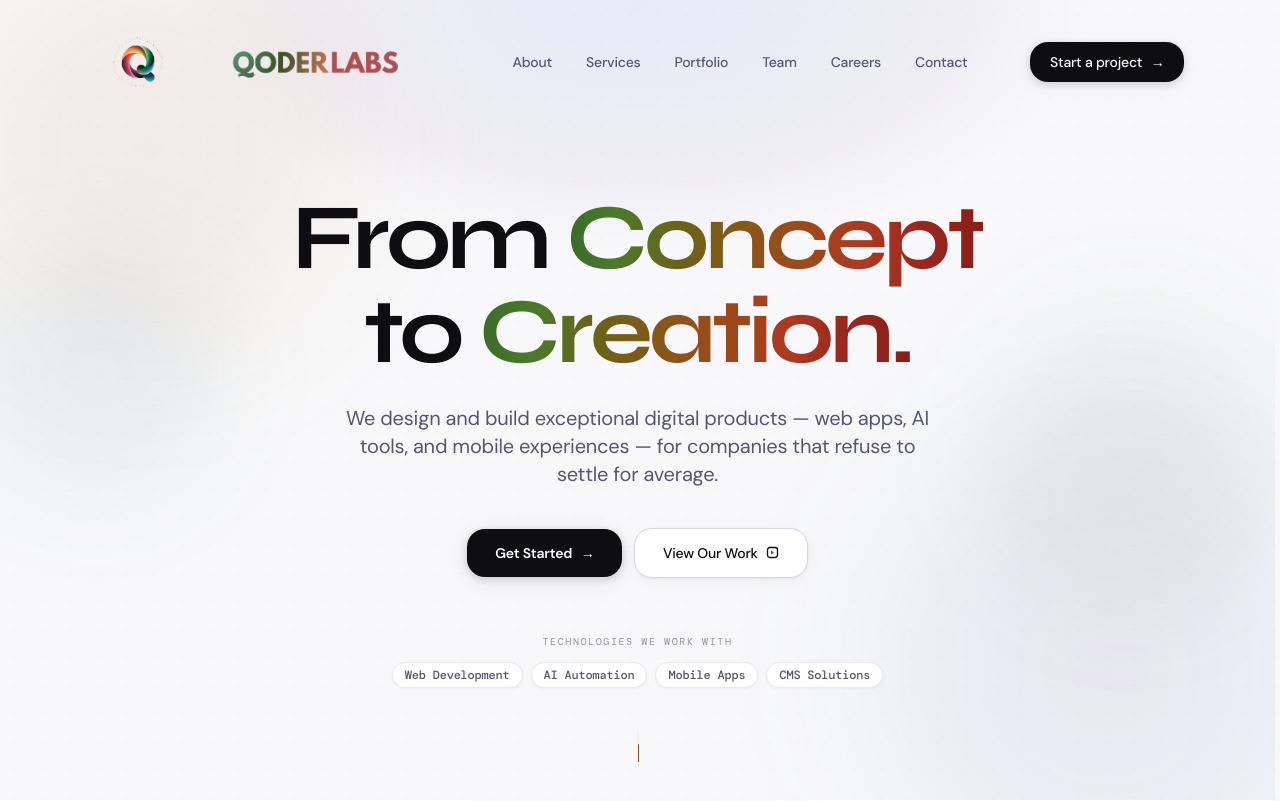
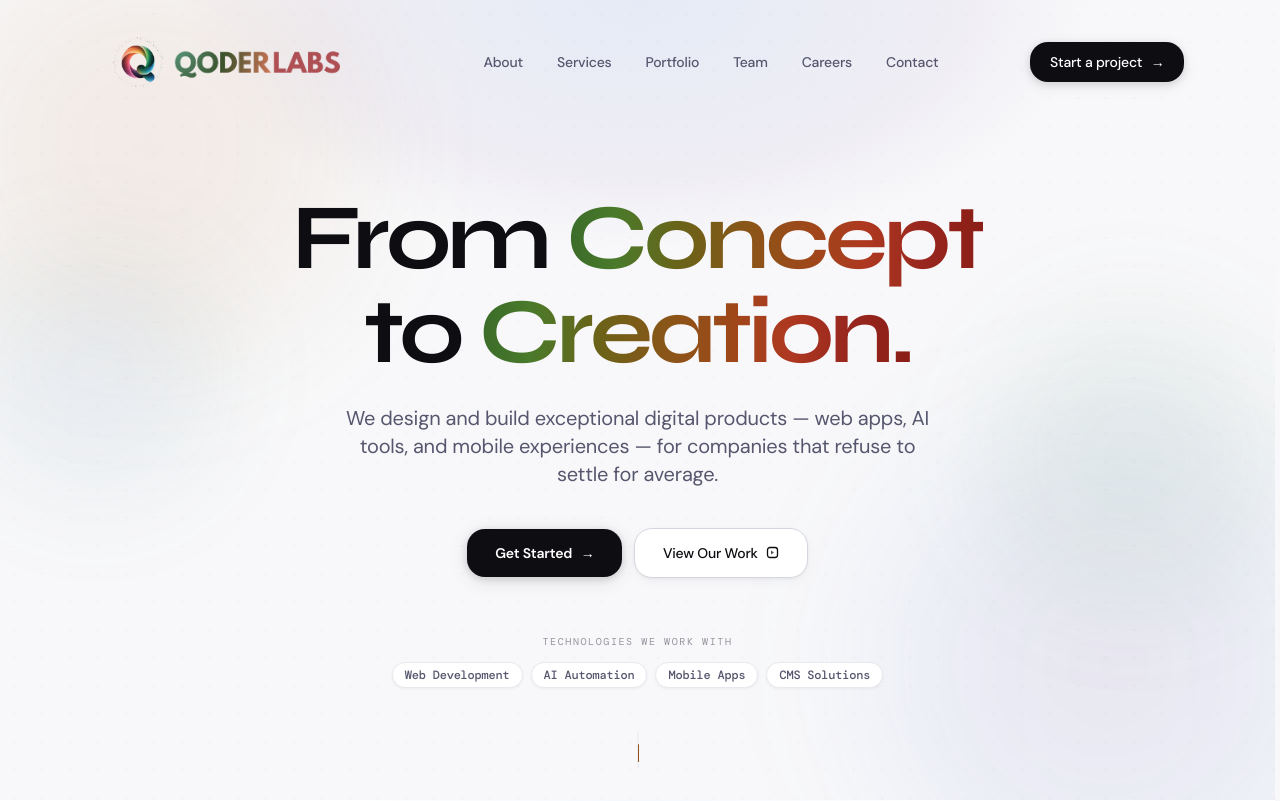
Before and after one commit to Maruf346/QoderLabs_portfolio, a React (Vite) app: page / in a window 1280 px wide. Shown: the top 801 px of the page. Built offline with nearby package versions, Linux system fonts and the light colour scheme; a web font is replaced by a local one.

Commit message:
min. Fix 5

```diff
--- a/src/components/common/Footer.jsx
+++ b/src/components/common/Footer.jsx
@@ -89,7 +89,7 @@ export default function Footer() {
             {/* Logo + Name */}
             <Link
               to="/"
-              className="inline-flex items-center gap-3 group w-fit"
+              className="inline-flex items-center gap-0 group w-fit"
               aria-label="QoderLabs — home"
             >
               <motion.img
@@ -105,7 +105,7 @@ export default function Footer() {
               <img
                 src="/name.png"
                 alt="QoderLabs"
-                className="h-[85px] w-auto object-contain no-select"
+                className="h-[65px] w-auto object-contain no-select -ml-12"
                 draggable={false}
               />
             </Link>
--- a/src/components/common/Navbar.jsx
+++ b/src/components/common/Navbar.jsx
@@ -127,7 +127,7 @@ export default function Navbar() {
             <Link
               to="/"
               onClick={close}
-              className="flex items-center gap-2.5 shrink-0 group min-w-0"
+              className="flex items-center gap-0 shrink-0 group min-w-0"
               aria-label="QoderLabs home"
             >
               <motion.img
@@ -142,7 +142,7 @@ export default function Navbar() {
               <img
                 src="/name.png"
                 alt="QoderLabs"
-                className="hidden sm:block h-[65px] w-auto object-contain select-none opacity-90 group-hover:opacity-100 transition-opacity duration-200"
+                className="hidden sm:block h-[65px] w-auto object-contain select-none opacity-90 group-hover:opacity-100 transition-opacity duration-200 -ml-12"
                 draggable={false}
               />
             </Link>
```
